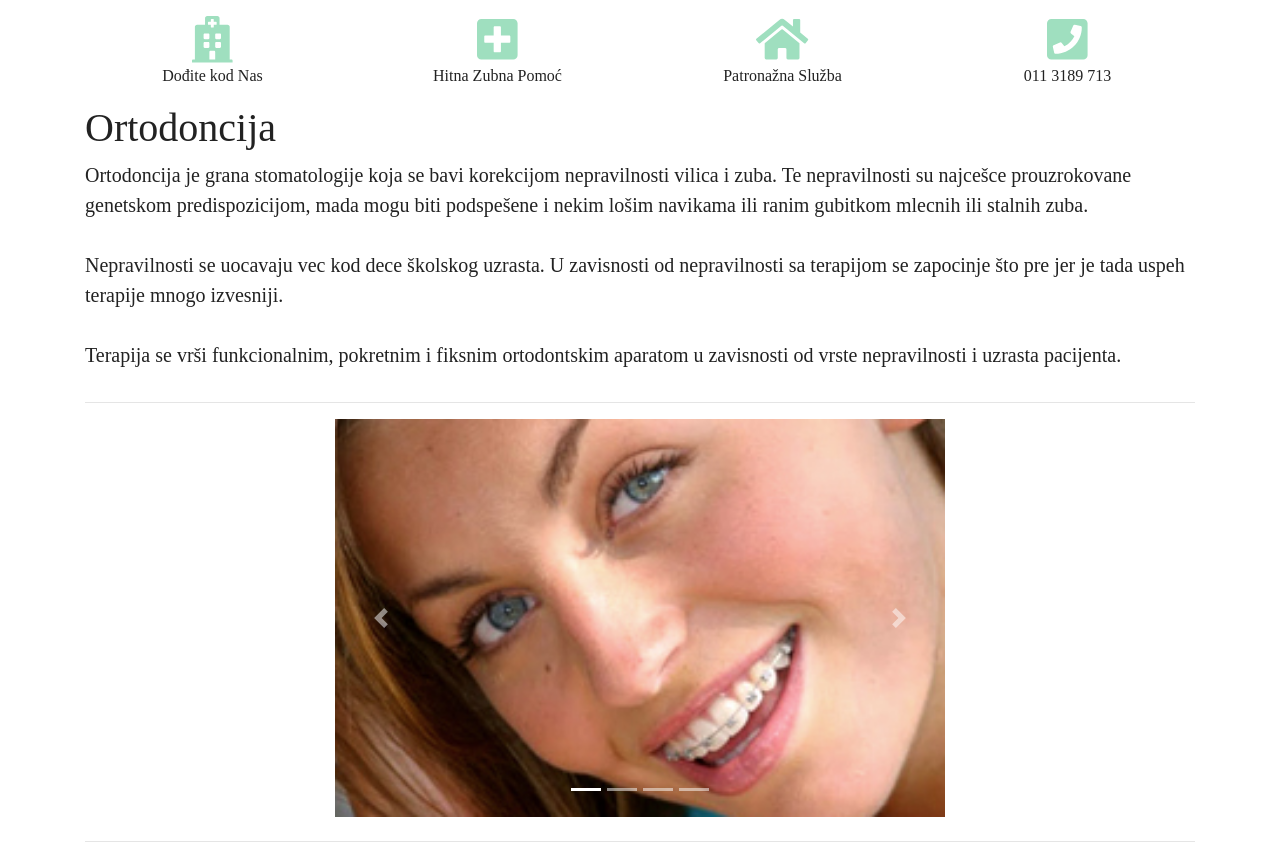
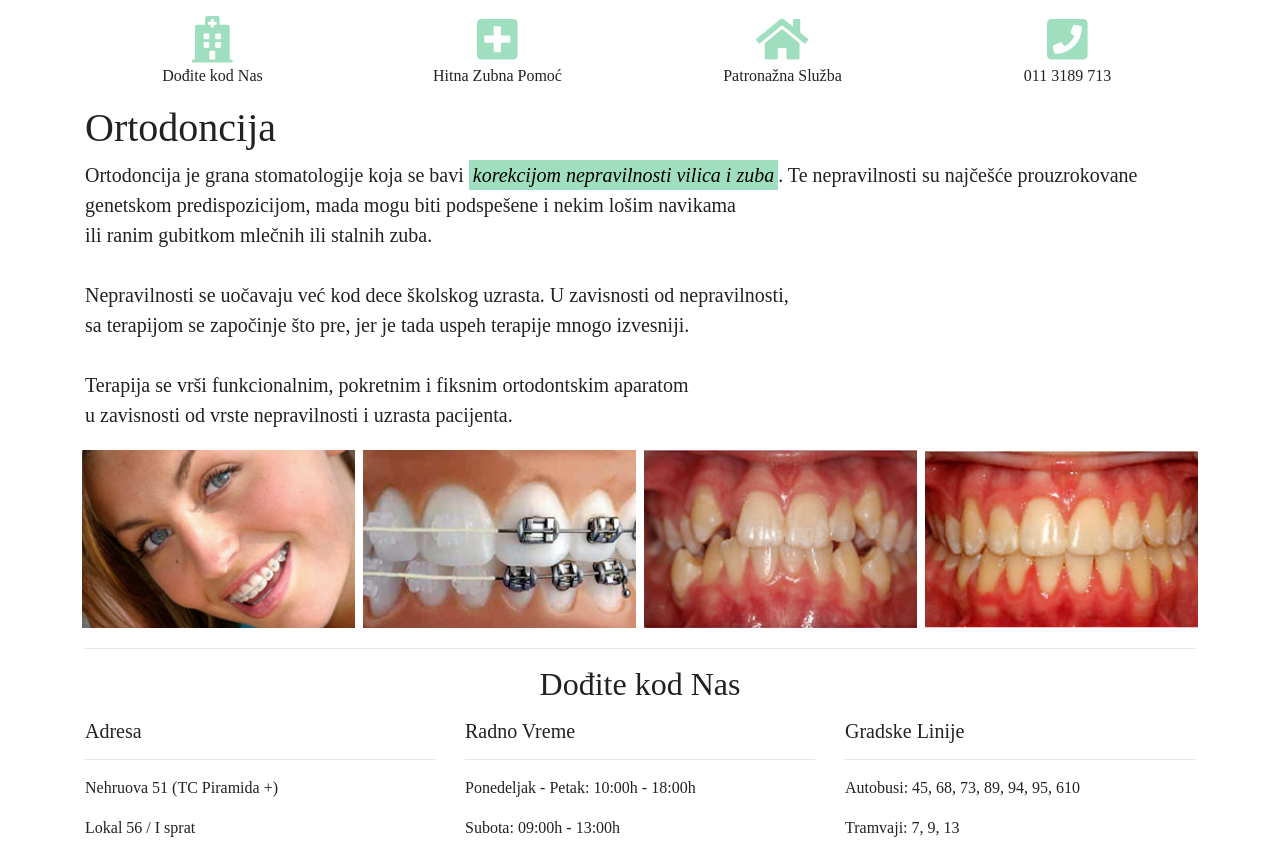
Before and after one commit to aleksandar-galic/milbo_dent, a PHP site: page /ortodoncija in a window 1280 px wide. Shown: the part 100-952 px from the top of the page. Run offline with PHP 8.4, Linux system fonts and the light colour scheme; some web fonts are replaced.

Commit message:
fix up ortodoncija

```diff
--- a/views/estetska_stomatologija/ortodoncija.view.php
+++ b/views/estetska_stomatologija/ortodoncija.view.php
@@ -9,55 +9,41 @@
 			<hr>
 			<div class="col-12">
 				<p class="lead">
-					Ortodoncija je grana stomatologije koja se bavi korekcijom nepravilnosti vilica i zuba. Te nepravilnosti su najcešce prouzrokovane genetskom predispozicijom, mada mogu biti podspešene i nekim lošim navikama ili ranim gubitkom mlecnih ili stalnih zuba.
+					Ortodoncija je grana stomatologije koja se bavi <mark style="background-color: #9fdfbf"><em>korekcijom nepravilnosti vilica i zuba</em></mark>. Te nepravilnosti su najčešće prouzrokovane genetskom predispozicijom, mada mogu biti podspešene i nekim lošim navikama
+					<br class="d-none d-lg-block">
+					ili ranim gubitkom mlečnih ili stalnih zuba.
 					<br><br>
-					Nepravilnosti se uocavaju vec kod dece školskog uzrasta. U zavisnosti od nepravilnosti sa terapijom se zapocinje što pre jer je tada uspeh terapije mnogo izvesniji.
+					Nepravilnosti se uočavaju već kod dece školskog uzrasta. U zavisnosti od nepravilnosti,
+					<br class="d-none d-lg-block">
+					sa terapijom se započinje što pre, jer je tada uspeh terapije mnogo izvesniji.
 					<br><br>
-					Terapija se vrši funkcionalnim, pokretnim i fiksnim ortodontskim aparatom u zavisnosti od vrste nepravilnosti i uzrasta pacijenta.
+					Terapija se vrši funkcionalnim, pokretnim i fiksnim ortodontskim aparatom
+					<br class="d-none d-lg-block">
+					u zavisnosti od vrste nepravilnosti i uzrasta pacijenta.
 				</p>
 			</div>
 		</div>
+	</div>
+
+	<!-- Carousel -->
+	<div class="container">
+		<div class="row px-2">
+			<div class="col-6 col-sm-6 col-md-3 p-1">
+				<img src="images/Ortodoncija/1.jpg" class="d-block w-100 h-100">
+			</div>
+			<div class="col-6 col-sm-6 col-md-3 p-1">
+				<img src="images/Ortodoncija/2.jpg" class="d-block w-100 h-100">
+			</div>
+			<div class="col-6 col-sm-6 col-md-3 p-1">
+				<img src="images/Ortodoncija/3.jpg" class="d-block w-100 h-100">
+			</div>
+			<div class="col-6 col-sm-6 col-md-3 p-1">
+				<img src="images/Ortodoncija/4.jpg" class="d-block w-100 h-100">
+			</div>
+		</div>
+	</div>
+	<div class="container">
 		<hr class="my-3">
 	</div>
 
-	<image-carousel>
-	</image-carousel>
-
-	<!-- Carousel -->
-	<div class="container-sm w-50">
-		<div id="carouselExampleIndicators" class="carousel slide" data-ride="carousel">
-			<ol class="carousel-indicators">
-				<li data-target="#carouselExampleIndicators" data-slide-to="0" class="active"></li>
-				<li data-target="#carouselExampleIndicators" data-slide-to="1"></li>
-				<li data-target="#carouselExampleIndicators" data-slide-to="2"></li>
-				<li data-target="#carouselExampleIndicators" data-slide-to="3"></li>
-			</ol>
-			<div class="carousel-inner">
-				<div class="carousel-item active">
-					<img src="images/Ortodoncija/1.jpg" class="d-block w-100 h-100">
-				</div>
-				<div class="carousel-item">
-					<img src="images/Ortodoncija/2.jpg" class="d-block w-100 h-100">
-				</div>
-				<div class="carousel-item">
-					<img src="images/Ortodoncija/3.jpg" class="d-block w-100 h-100">
-				</div>
-				<div class="carousel-item">
-					<img src="images/Ortodoncija/4.jpg" class="d-block w-100 h-100">
-				</div>
-			</div>
-			<a class="carousel-control-prev" href="#carouselExampleIndicators" role="button" data-slide="prev">
-				<span class="carousel-control-prev-icon" aria-hidden="true"></span>
-				<span class="sr-only">Previous</span>
-			</a>
-			<a class="carousel-control-next" href="#carouselExampleIndicators" role="button" data-slide="next">
-				<span class="carousel-control-next-icon" aria-hidden="true"></span>
-				<span class="sr-only">Next</span>
-			</a>
-		</div>
-	</div>
-	<div class="container">
-		<hr class="my-4">
-	</div>
-
 <?php require ('views/partials/footer.php'); ?>
```
